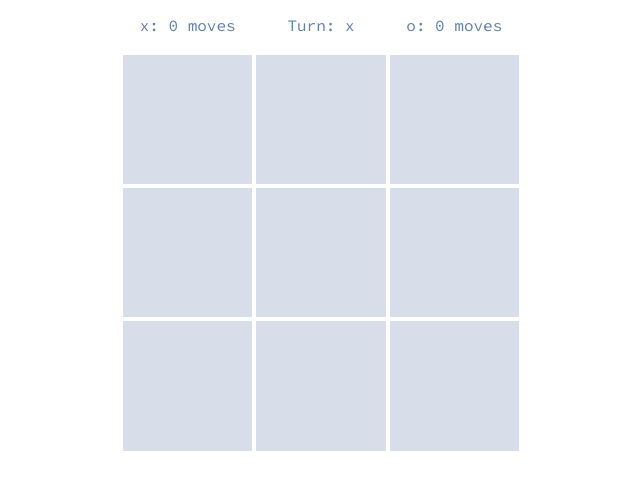
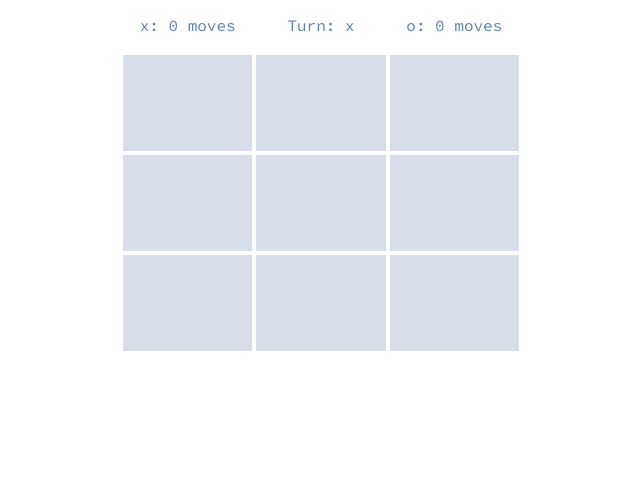
Before and after one commit to nielslange/vanilla-js-tic-tac-to, a plain HTML site: page index.html in a window 1280 px wide. Shown: the part 53-542 px from the top of the page, without its empty margins (319-959 px from the left). Drawn offline with nearby package versions, Linux system fonts and the light colour scheme.

Commit message:
👌 IMPROVE: Replace aspect-ratio with fixed height

```diff
--- a/style.css
+++ b/style.css
@@ -30,7 +30,7 @@ body {
 }
 
 div[data-field] {
-	aspect-ratio: 1;
+	height: 100px;
 	background: var(--nord4);
 	display: flex;
 	align-items: center;
```
